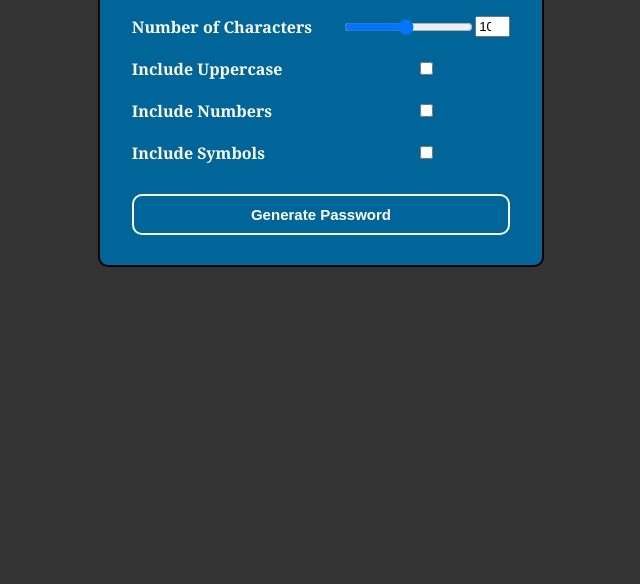
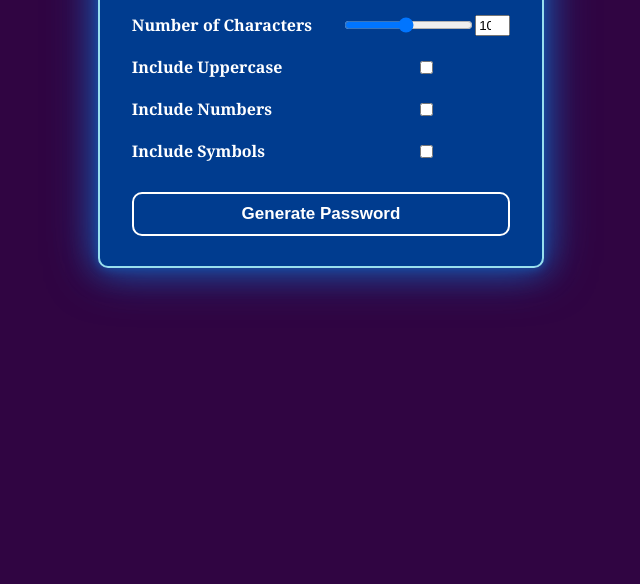
Before and after one commit to an4umov/passGen, a plain HTML site: page index.html in a window 1280 px wide. Shown: the part 216-800 px from the top of the page, without its empty margins (319-959 px from the left). Drawn offline with Linux system fonts and the light colour scheme.

Commit message:
+ neon style

```diff
--- a/style.css
+++ b/style.css
@@ -1,5 +1,5 @@
 body {
-	background-color: #333;
+	background-color: #300542;
 	color: #fff;
 	margin: 0;
 	min-height: 70vh;
@@ -10,10 +10,11 @@ body {
 }
 
 .container {
-	background-color: #006699;
+	background-color:rgb(0, 60, 143);
+	box-shadow: 0 0 10px #1a4ea3, 0 0 30px #1a4ea3,0 0 50px #1a4ea3;
 	padding: 30px;
 	border-radius: 10px;
-	border: 2px solid #000;
+	border: 2px solid #98dfee;
 	display: flex;
 	justify-content: center;
 	align-items: center;
@@ -65,13 +66,16 @@ label {
 	border: 2px solid #fff;
 	color: #fff;
 	padding: 10px;
-	font-size: 15px;
+	font-size: 17px;
 	font-weight: bold;
 	margin-top: 10px;
 	cursor: pointer;
 	border-radius: 10px;
+	outline: none;
 }
 
 .btn:hover {
-	background-color: #ffffff30;
+	/* background-color: #ffffff30; */
+	background: #FF34CB;
+	box-shadow: 0 0 10px #FF34CB, 0 0 40px #FF34CB,0 0 80px #FF34CB;
 }
```
